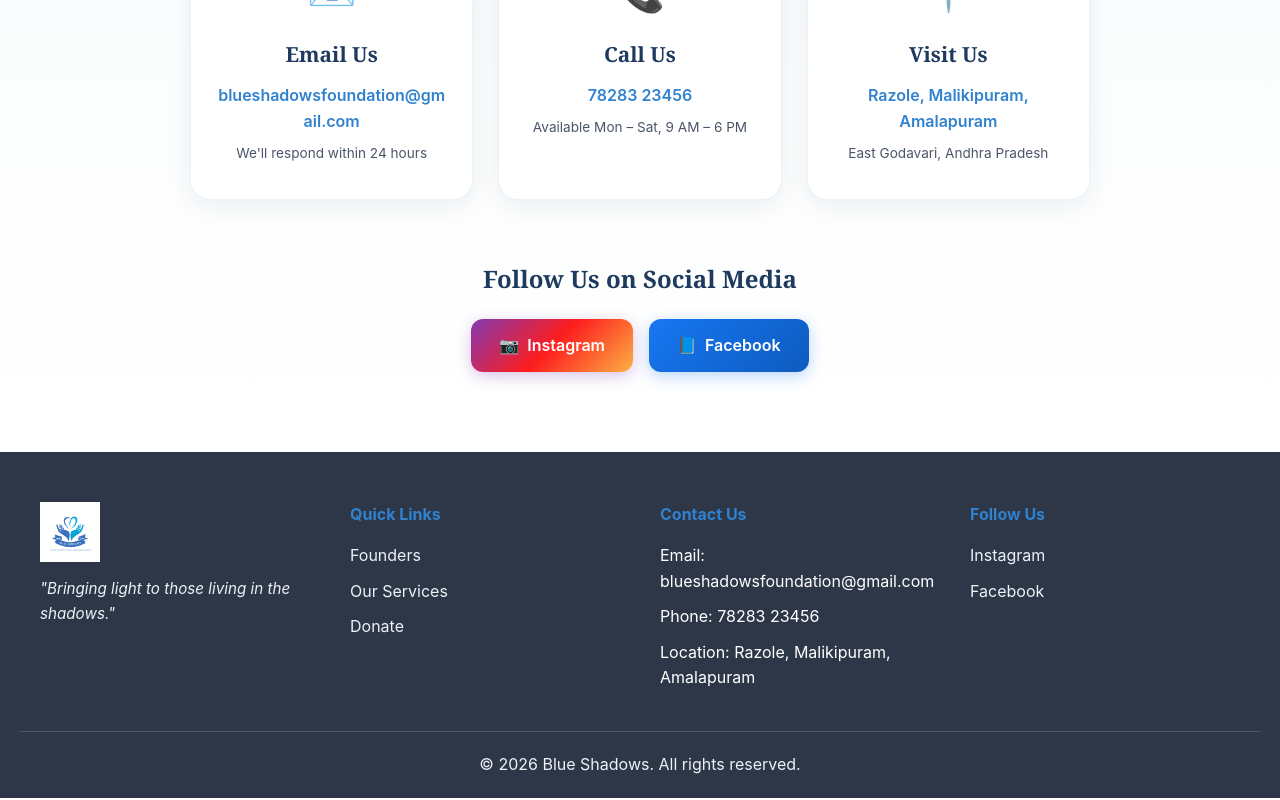
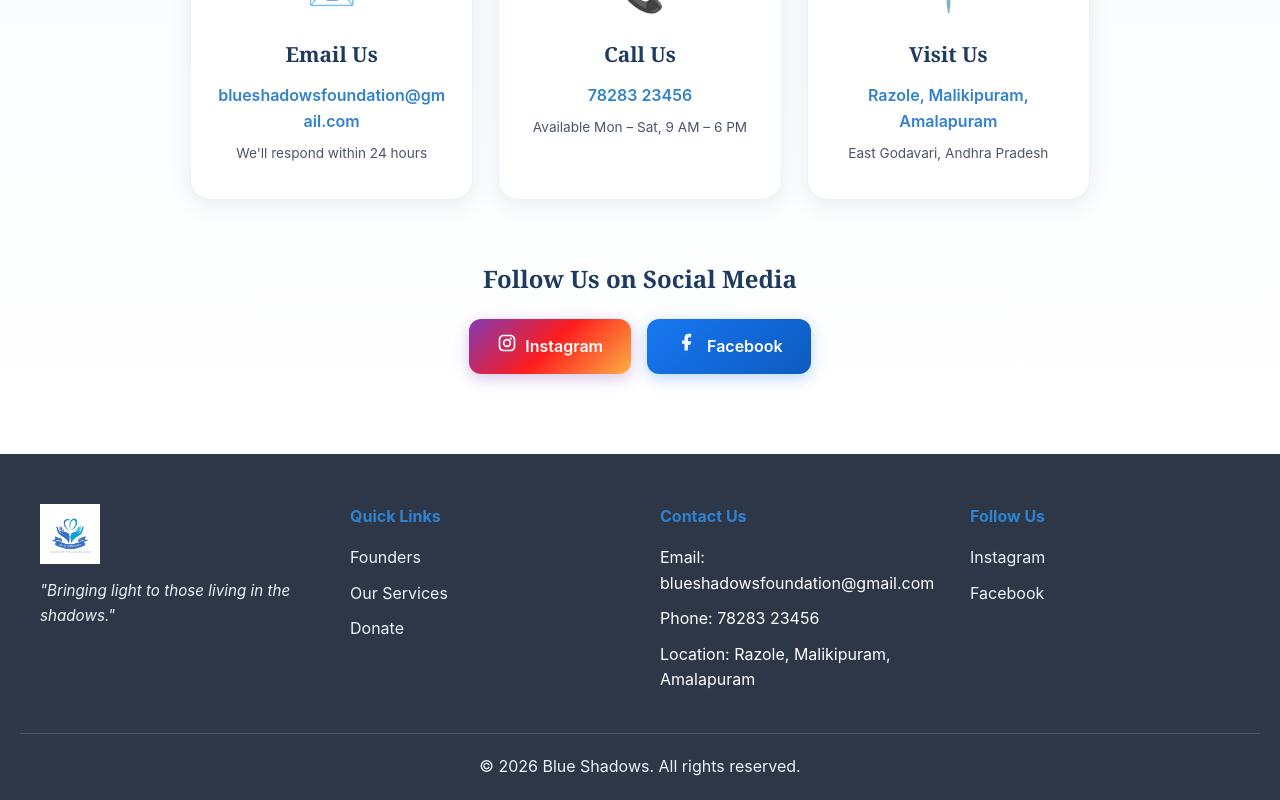
Before and after one commit to karthik-ganti/BlueShadows, a React (Vite) app: page /#/volunteer in a window 1280 px wide. Shown: the part 1863-2663 px from the top of the page. Built offline with nearby package versions, Linux system fonts and the light colour scheme.

Commit message:
Replace emoji icons with SVG icons for social buttons on Volunteer page

```diff
--- a/src/pages/Volunteer.jsx
+++ b/src/pages/Volunteer.jsx
@@ -99,10 +99,18 @@
             <h3>Follow Us on Social Media</h3>
             <div className="volunteer-social-links">
               <a href="https://www.instagram.com/bluee_shadowss?utm_source=ig_web_button_share_sheet&igsh=ODdmZWVhMTFiMw==" target="_blank" rel="noopener noreferrer" className="social-btn instagram">
-                <span>📷</span> Instagram
+                <span>
+                  <svg xmlns="http://www.w3.org/2000/svg" width="20" height="20" fill="currentColor" viewBox="0 0 24 24">
+                    <path d="M7.75 2C4.574 2 2 4.574 2 7.75v8.5C2 19.426 4.574 22 7.75 22h8.5C19.426 22 22 19.426 22 16.25v-8.5C22 4.574 19.426 2 16.25 2h-8.5zm0 2h8.5C18.216 4 20 5.784 20 7.75v8.5c0 1.966-1.784 3.75-3.75 3.75h-8.5C5.784 20 4 18.216 4 16.25v-8.5C4 5.784 5.784 4 7.75 4zm8.75 1.5a1.25 1.25 0 1 0 0 2.5 1.25 1.25 0 0 0 0-2.5zM12 7a5 5 0 1 0 0 10 5 5 0 0 0 0-10zm0 2a3 3 0 1 1 0 6 3 3 0 0 1 0-6z" />
+                  </svg>
+                </span> Instagram
               </a>
               <a href="https://www.facebook.com/share/1CejWhfb9z/" target="_blank" rel="noopener noreferrer" className="social-btn facebook">
-                <span>📘</span> Facebook
+                <span>
+                  <svg xmlns="http://www.w3.org/2000/svg" width="24" height="20" fill="currentColor" viewBox="0 0 24 24">
+                    <path d="M13 22v-8h3l1-4h-4V7c0-1.2.3-2 2-2h2V1.2C16.6 1.1 15.3 1 14 1c-3 0-5 1.8-5 5v3H6v4h3v8h4z" />
+                  </svg>
+                </span> Facebook
               </a>
             </div>
           </div>
```
